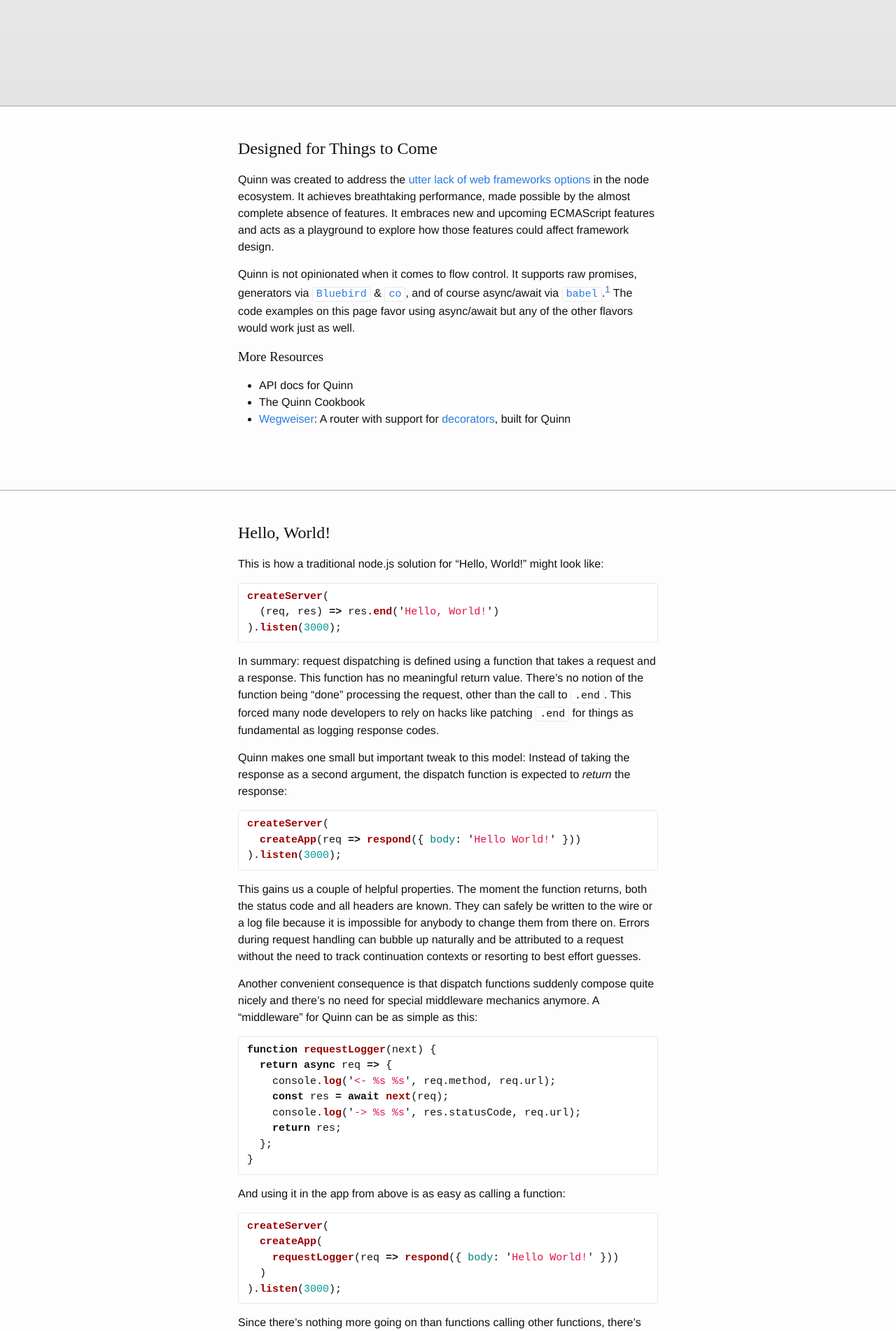
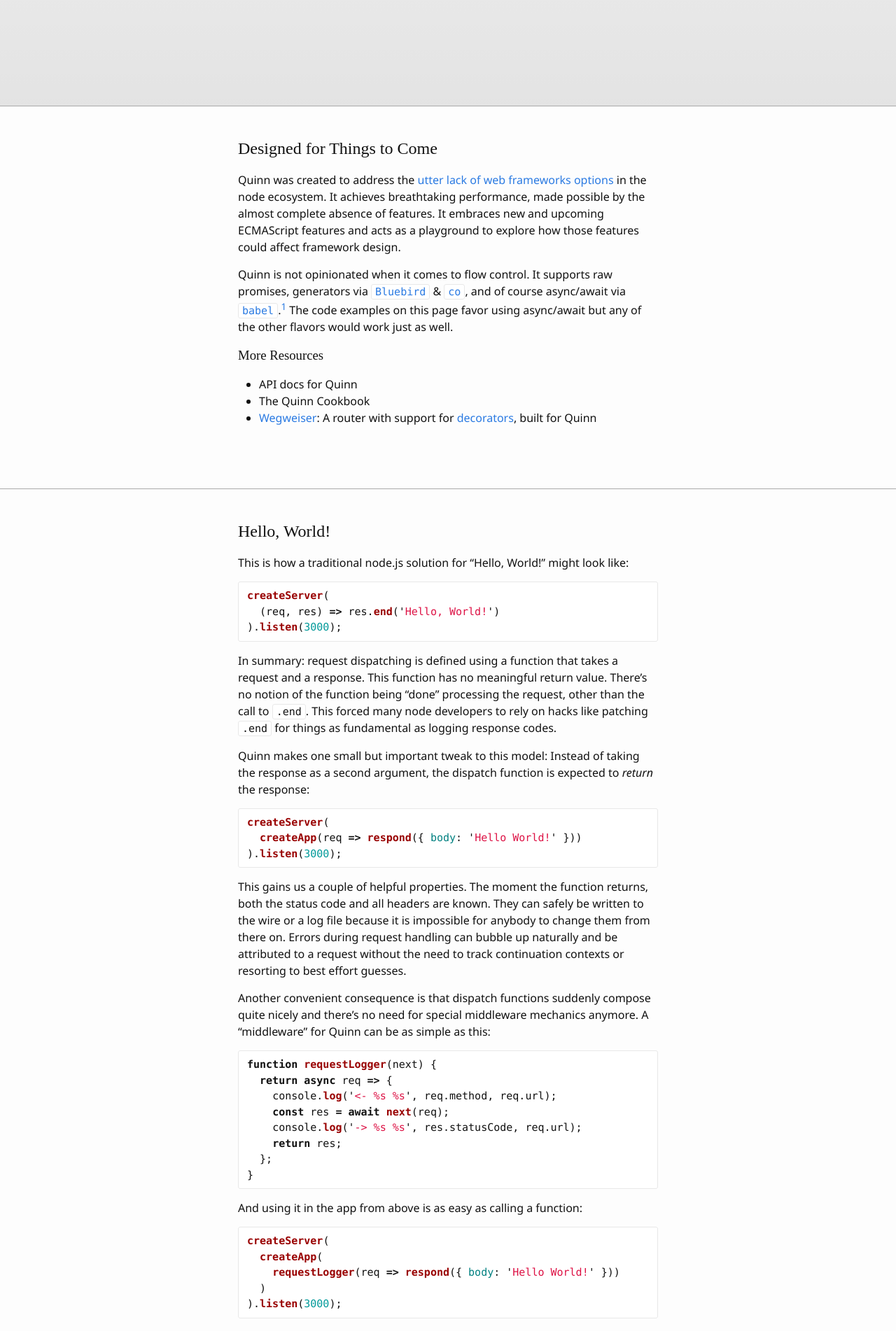
Before and after one commit to quinnjs/quinnjs.github.io, a Jekyll site: the page built from index.md, in a window 1280 px wide. Shown: the part 749-2651 px from the top of the page at 70% size. Built offline with Jekyll 4.4.1, drawn with Linux system fonts in a browser that asks for light colours.

Commit message:
Other fonts

```diff
--- a/_sass/_base.scss
+++ b/_sass/_base.scss
@@ -147,6 +147,7 @@
  */
 pre,
 code {
+    font-family: $code-font-family;
     font-size: 15px;
     border: 1px solid $grey-color-light;
     border-radius: 3px;
--- a/css/main.scss
+++ b/css/main.scss
@@ -6,8 +6,9 @@
 
 
 // Our variables
-$base-font-family: Helvetica, Arial, sans-serif;
+$base-font-family: 'Proxima Nova Regular', 'Segoe UI', Roboto, 'Droid Sans', 'Helvetica Neue', Arial, sans-serif;
 $head-font-family: Superclarendon, Gergia, serif;
+$code-font-family: Menlo, monospace;
 $base-font-size:   16px;
 $small-font-size:  $base-font-size * 0.875;
 $base-line-height: 1.5;
```
